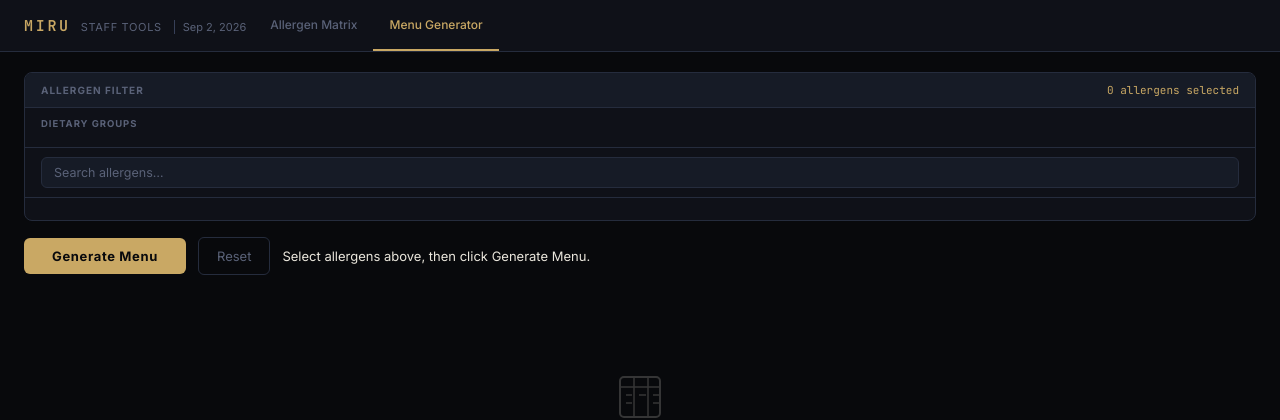
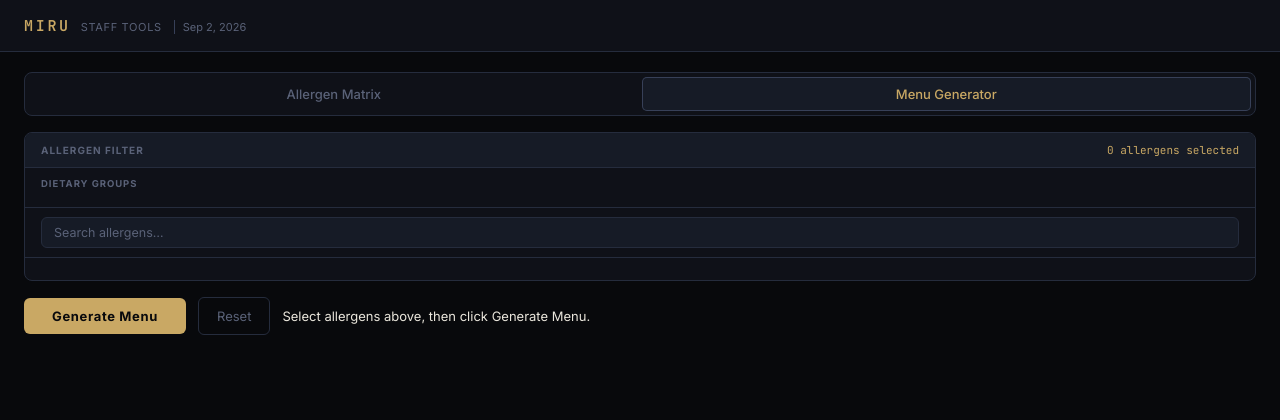
Before and after one commit to h4nnhrkd6z-maker/miru-allergen, a Flask app: template templates/menu.html in a window 1280 px wide. Shown: the top 420 px of the page. Run offline with Flask 3, Linux system fonts and the light colour scheme; the template is opened without the code that fills it, so the values that code supplies are empty; parts of the project's set-up code (start-up, migrations or seed data) failed here and were passed over.

Commit message:
Frontend Update

```diff
--- a/templates/menu.html
+++ b/templates/menu.html
@@ -51,15 +51,25 @@
     }
     .wordmark-sub { font-size: 11px; color: var(--text-3); letter-spacing: .06em; text-transform: uppercase; }
     .wordmark-date { font-size: 11px; color: var(--text-3); padding-left: 8px; border-left: 1px solid var(--border-hi); margin-left: 2px; }
-    .page-nav { display: flex; align-self: stretch; margin-left: 8px; }
-    .nav-tab {
-      display: flex; align-items: center; padding: 0 16px;
-      font-size: 12px; font-weight: 500; color: var(--text-3);
-      text-decoration: none; border-bottom: 2px solid transparent;
-      transition: color .15s, border-color .15s; white-space: nowrap;
+    .tab-bar {
+      display: flex; gap: 3px;
+      background: var(--surf-1); border: 1px solid var(--border);
+      border-radius: 8px; padding: 4px;
+      margin-bottom: 16px;
     }
-    .nav-tab:hover { color: var(--text-2); }
-    .nav-tab.active { color: var(--gold); border-bottom-color: var(--gold); }
+    .tab-btn {
+      flex: 1; padding: 9px 16px; border-radius: 5px;
+      border: none; background: transparent;
+      color: var(--text-3); font-size: 13px; font-weight: 500;
+      cursor: pointer; font-family: 'Inter', sans-serif;
+      text-decoration: none; text-align: center;
+      transition: background .13s, color .13s;
+    }
+    .tab-btn:hover { background: var(--surf-3); color: var(--text-2); }
+    .tab-btn.active {
+      background: var(--surf-2); color: var(--gold);
+      box-shadow: inset 0 0 0 1px var(--border-hi);
+    }
 
     /* ─── Main layout ─── */
     .main { padding: 20px 24px 40px; max-width: 1800px; margin: 0 auto; }
@@ -276,15 +286,13 @@
     <span class="wordmark-sub">Staff Tools</span>
     <span class="wordmark-date">Sep 2, 2026</span>
   </div>
-  <nav class="page-nav">
-    <a href="/" class="nav-tab">Allergen Matrix</a>
-    <a href="/menu" class="nav-tab active">Menu Generator</a>
-  </nav>
 </header>
 
 <div class="main">
-
-  <!-- ── Allergen picker ── -->
+  <div class="tab-bar">
+    <a href="/" class="tab-btn">Allergen Matrix</a>
+    <a href="/menu" class="tab-btn active">Menu Generator</a>
+  </div>
   <div class="picker-panel">
     <div class="picker-head">
       <span class="picker-label">Allergen Filter</span>
```
Also changed, not shown: templates/index.html (+22 -12 lines).
